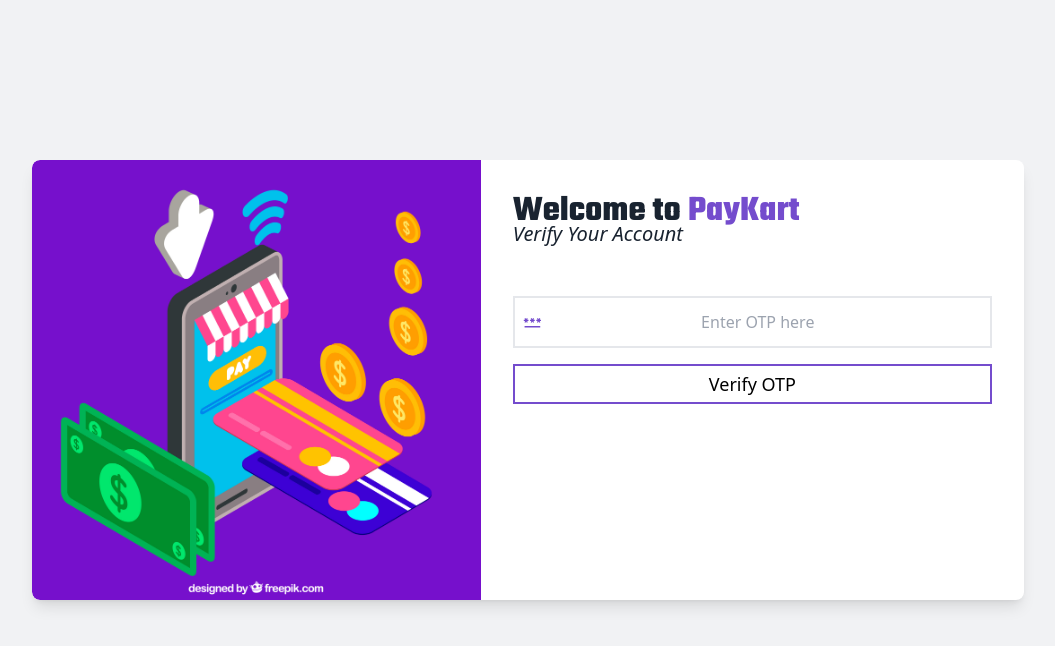
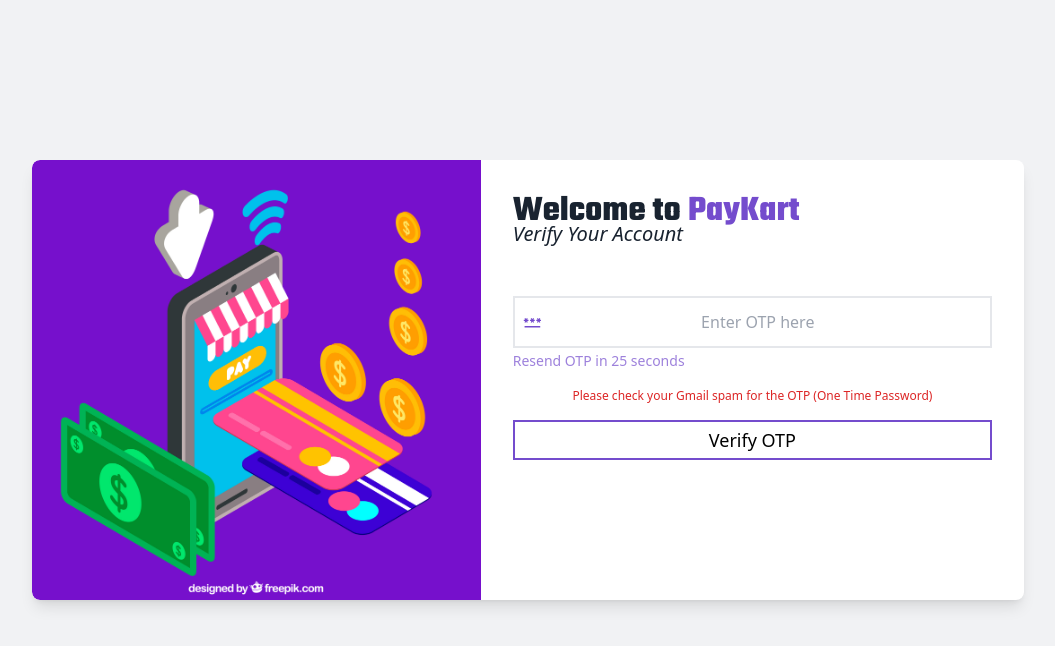
Before and after one commit to mo-amir-code/karteca-frontend, a Next.js app: page /auth/verify in a window 1280 px wide. Shown: the top 646 px of the page, without its empty margins (112-1167 px from the left). Built offline with nearby package versions, Linux system fonts and the light colour scheme; no server answers.

Commit message:
update auth pages

```diff
--- a/src/components/auth/SubmitButton.tsx
+++ b/src/components/auth/SubmitButton.tsx
@@ -1,9 +1,10 @@
 import ButtonLoader from "../loader/ButtonLoader";
 
-const SubmitButton = ({ name, icon, isLoading }: { name: string; icon?: string, isLoading?:boolean }) => {
+const SubmitButton = ({ name, icon, isLoading, isDisable }: { name: string; icon?: string, isLoading?:boolean, isDisable?:boolean }) => {
   return (
     <div className="flex items-center justify-center">
       <button
+        disabled={isDisable}
         type="submit"
         className="px-8 h-10 w-full gap-1 border-2 border-primary-color smooth_transition hover:shadow-lg py-2 flex items-center justify-center"
       >
--- a/src/components/auth/forgot-password/ForgotPasswordForm.tsx
+++ b/src/components/auth/forgot-password/ForgotPasswordForm.tsx
@@ -54,6 +54,9 @@ const ForgotPasswordForm = () => {
           type="email"
           icon="email"
         />
+        <p className="text-xs text-center">
+        Enter registered email id to reset your password
+      </p>
         <SubmitButton name="Send OTP" isLoading={isLoading} />
       </form>
     );
--- a/src/components/auth/signup/SignupForm.tsx
+++ b/src/components/auth/signup/SignupForm.tsx
@@ -39,13 +39,15 @@ const SignupForm = () => {
       }
       setIsLoading(true);
 
+      console.log(data);
+
       const newData: AuthSignupUserType = {
         name: data.name,
         email: data.email,
         referredUserReferCode: data.referredUserReferCode,
         gender: data.gender,
         password: data.password,
-        phone: data.phone,
+        phone: data.phone || undefined,
         address: {
           country: "INDIA",
           state: data.state,
--- a/src/components/auth/verify/VerifyForm.tsx
+++ b/src/components/auth/verify/VerifyForm.tsx
@@ -1,40 +1,52 @@
-"use client"
+"use client";
 import SubmitButton from "@/components/auth/SubmitButton";
 import InputField from "@/components/checkout/InputField";
+import { useQueryContext } from "@/context/QueryContext";
 import { APIRequestType } from "@/redux/RootTypes";
 import { useAppDispatch } from "@/redux/hooks";
-import { useVerifyUserMutation } from "@/redux/queries/auth/authAPI";
+import {
+  useResendOTPMutation,
+  useVerifyUserMutation,
+} from "@/redux/queries/auth/authAPI";
 import { loginUser } from "@/redux/slices/auth/authSlice";
 import { useRouter } from "next/navigation";
-import { useState } from "react";
+import { useCallback, useEffect, useState } from "react";
 import { useForm } from "react-hook-form";
 import toast from "react-hot-toast";
 
 const VerifyForm = () => {
+  const [otpCountDown, setOtpCountDown] = useState<number>(30);
+  const [otpCountLoading, setOtpCountDownLoading] = useState<boolean>(false);
   const [isLoading, setIsLoading] = useState(false);
   const [verifyUser] = useVerifyUserMutation();
+  const [resendOTP] = useResendOTPMutation();
+  const { queries } = useQueryContext();
   const router = useRouter();
   const dispatch = useAppDispatch();
 
-
   const { register, handleSubmit, reset } = useForm<FormData>();
 
-    const handleOnSubmit = async (data: { otp: number }) => {
+  const handleOnSubmit = useCallback(
+    async (data: { otp: number }) => {
       try {
         setIsLoading(true);
 
-        const { data: resData, error } = (await verifyUser({ otp: data.otp })) as {
+        const { data: resData, error } = (await verifyUser({
+          otp: data.otp,
+        })) as {
           data: APIRequestType;
-          error?:{status:number, data:APIRequestType}
+          error?: { status: number; data: APIRequestType };
         };
 
         if (resData?.success) {
-          dispatch(loginUser({userId:resData.data.userId, name:resData.data.name}));
+          dispatch(
+            loginUser({ userId: resData.data.userId, name: resData.data.name })
+          );
           router.push("/");
           toast.success("Signed up");
         }
 
-        if(error?.data?.success === false){
+        if (error?.data?.success === false) {
           toast.error(error?.data?.message);
         }
 
@@ -44,7 +56,62 @@ const VerifyForm = () => {
         setIsLoading(false);
         console.log(error);
       }
+    },
+    [isLoading, verifyUser, handleSubmit]
+  );
+
+  const handleResendOTP = async () => {
+    if (otpCountDown !== 0) {
+      toast.error("Something went wrong with client");
+      return;
+    }
+
+    try {
+      setOtpCountDownLoading(true);
+
+      const token = queries.get("token");
+
+      const { data: resData, error } = (await resendOTP({
+        token: token || undefined,
+      })) as {
+        data: APIRequestType;
+        error?: { status: number; data: APIRequestType };
       };
+
+      if (resData?.success) {
+        setOtpCountDown(60);
+        toast.success("OTP resent");
+      }
+
+      if (error?.status === 401) {
+        router.push("/auth/signup");
+        toast.error(error?.data?.message);
+      }
+
+      if (error?.data?.success === false && error?.status !== 401) {
+        toast.error(error?.data?.message);
+      }
+
+      setOtpCountDownLoading(false);
+    } catch (error) {
+      setOtpCountDownLoading(false);
+      console.log(error);
+    }
+  };
+
+  useEffect(() => {
+    const to = setTimeout(() => {
+      setOtpCountDown((prev) => prev - 1);
+    }, 1000);
+
+    if (otpCountDown === 0) {
+      clearTimeout(to);
+    }
+
+    return () => {
+      clearTimeout(to);
+    };
+  }, [otpCountDown]);
 
   return (
     <form
@@ -53,6 +120,7 @@ const VerifyForm = () => {
       })}
       className="flex flex-col gap-4 w-full"
     >
+      <div>
         <InputField
           register={register}
           placeHolder="Enter OTP here"
@@ -60,9 +128,23 @@ const VerifyForm = () => {
           icon="otp"
           isCenter
         />
-        <SubmitButton name="Verify OTP" isLoading={isLoading} />
+        <button
+          type="button"
+          onClick={() => handleResendOTP()}
+          disabled={otpCountDown !== 0 || otpCountLoading}
+          className="text-sm max-sm:text-xs text-primary-color"
+        >
+          {otpCountDown === 0
+            ? "Resend OTP"
+            : `Resend OTP in ${otpCountDown} seconds`}
+        </button>
+      </div>
+      <p className="text-xs text-red-color text-center">
+        Please check your Gmail spam for the OTP (One Time Password)
+      </p>
+      <SubmitButton name="Verify OTP" isLoading={isLoading} isDisable={otpCountLoading} />
     </form>
   );
-}
+};
 
-export default VerifyForm
+export default VerifyForm;
--- a/src/redux/queries/auth/authAPI.ts
+++ b/src/redux/queries/auth/authAPI.ts
@@ -2,7 +2,6 @@ import { createApi } from "@reduxjs/toolkit/query/react";
 import { AuthSigninUserType, AuthSignupUserType } from "./authTypes";
 import { fetchBaseQueryBaseUrlConfiguration } from "../products/productsAPI";
 import { APIRequestType } from "@/redux/RootTypes";
-
 
 const authApi = createApi({
   reducerPath: "authAPI",
@@ -12,54 +11,71 @@ const authApi = createApi({
       query: (post) => ({
         url: "signup",
         method: "POST",
-                headers:{
-                    "Content-Type":"application/json"
+        headers: {
+          "Content-Type": "application/json",
         },
-                body:post,
-                credentials: "include"
-            })
+        body: post,
+        credentials: "include",
+      }),
     }),
 
     signinUser: builder.mutation<APIRequestType, AuthSigninUserType>({
       query: (post) => ({
         url: "signin",
         method: "POST",
-                body:post,
-                credentials: "include"
-            })
+        body: post,
+        credentials: "include",
+      }),
     }),
 
-        verifyUser: builder.mutation<APIRequestType, {otp:number}>({
+    verifyUser: builder.mutation<APIRequestType, { otp: number }>({
       query: (post) => ({
         url: "verify",
         method: "POST",
-                body:post,
-                credentials: "include"
-            })
+        body: post,
+        credentials: "include",
+      }),
     }),
 
-        forgotPassword: builder.mutation<APIRequestType, {email:string}>({
+    resendOTP: builder.mutation<APIRequestType, { token: string }>({
+      query: (post) => ({
+        url: "resend-otp",
+        method: "POST",
+        body: post,
+        credentials: "include",
+      }),
+    }),
+
+    forgotPassword: builder.mutation<APIRequestType, { email: string }>({
       query: (post) => ({
         url: "forgot-password",
         method: "POST",
-                body:post,
-                credentials: "include"
-            })
+        body: post,
+        credentials: "include",
+      }),
     }),
 
-        resetPassword: builder.mutation<APIRequestType, {otp:number, token?:string | undefined, newPassword:string}>({
+    resetPassword: builder.mutation<
+      APIRequestType,
+      { otp: number; token?: string | undefined; newPassword: string }
+    >({
       query: (post) => ({
         url: "reset-password",
         method: "PATCH",
-                body:post,
-                credentials: "include"
-            })
-        })
-    })
+        body: post,
+        credentials: "include",
+      }),
+    }),
+  }),
 });
 
+export const {
+  useSignupUserMutation,
+  useSigninUserMutation,
+  useVerifyUserMutation,
+  useForgotPasswordMutation,
+  useResetPasswordMutation,
+  useResendOTPMutation
+} = authApi;
 
-export const {useSignupUserMutation, useSigninUserMutation, useVerifyUserMutation, useForgotPasswordMutation, useResetPasswordMutation} = authApi;
-
-
-export default authApi
+export default authApi;
```
Lines whose indentation alone changed are shown as unchanged.
